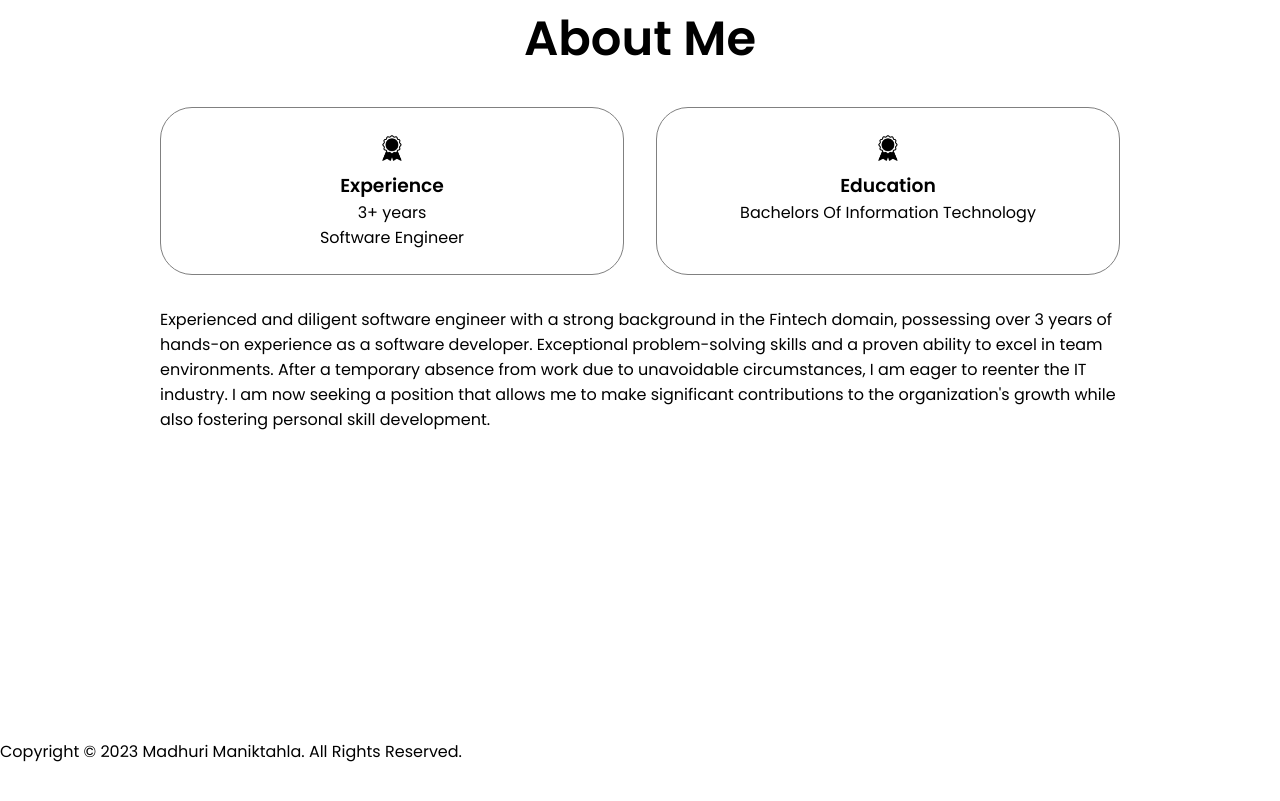
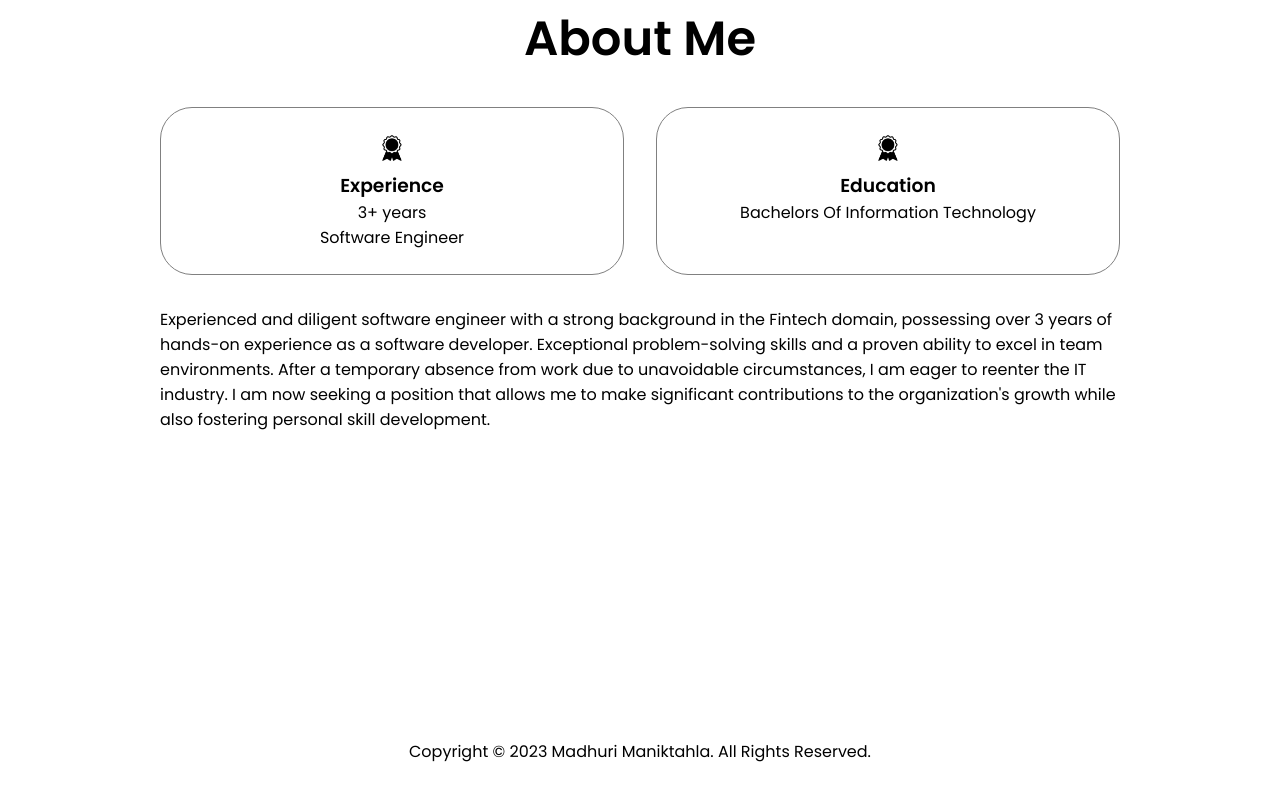
Before and after one commit to madhurimt/my-pesonal-website, a plain HTML site: page index.html in a window 1280 px wide. Shown: the part 805-1606 px from the top of the page. Before the commit the page ends 1569 px from the top, so only its background shows below. Drawn offline with Linux system fonts and the light colour scheme.

Commit message:
Add style for footer

```diff
--- a/style.css
+++ b/style.css
@@ -209,6 +209,15 @@ section {
     text-align: center;
 }
 
+footer {
+    height: 8vh;
+    margin: 0 1rem;
+}
+
+footer p {
+    text-align: center;
+}
+
 @media screen and (max-width:1200px) {
     #desktop-nav {
         display: none;
```
